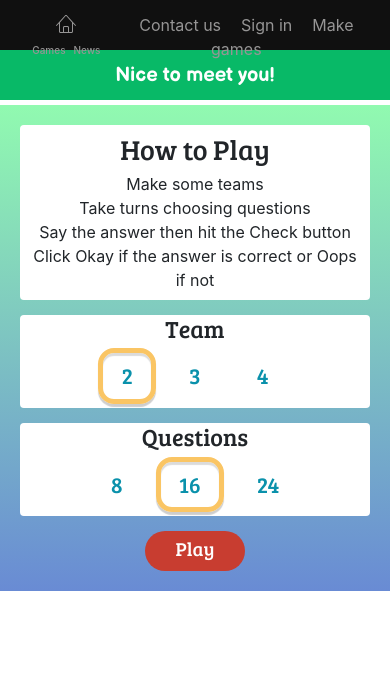
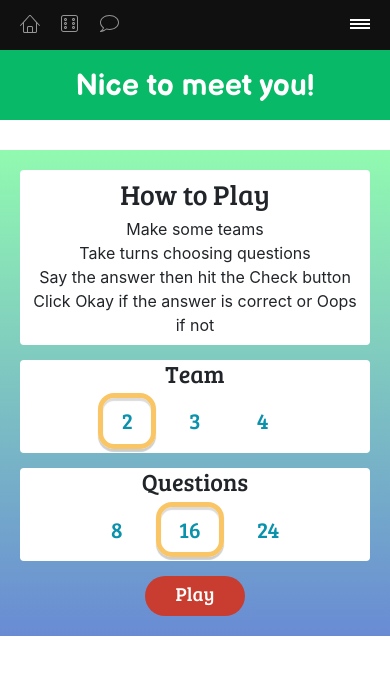
Before and after one commit to vlavirus/english-language-app, a React (Create React App) app: page / in a window 390 px wide. Shown: the top 674 px of the page. Built offline with nearby package versions, Linux system fonts and the light colour scheme.

Commit message:
add hamburger

```diff
--- a/public/index.html
+++ b/public/index.html
@@ -2,7 +2,6 @@
 <html lang="en">
   <head>
     <meta charset="utf-8" />
-    <!-- <link rel="icon" href="%PUBLIC_URL%/favicon.ico" /> -->
     <meta name="viewport" content="width=device-width, initial-scale=1" />
     <link rel="stylesheet" href="https://stackpath.bootstrapcdn.com/bootstrap/4.5.0/css/bootstrap.min.css">
 		<link rel="stylesheet" href="https://stackpath.bootstrapcdn.com/font-awesome/4.7.0/css/font-awesome.min.css">
@@ -10,7 +9,6 @@
     <link href="https://fonts.googleapis.com/css2?family=Bree+Serif&display=swap" rel="stylesheet">
     <link rel="stylesheet" href="https://cdnjs.cloudflare.com/ajax/libs/animate.css/4.0.0/animate.min.css"/>
     <link href="./style.css" rel="stylesheet">
-    <!-- <link rel="stylesheet" href="./bootstrap.min.css"> -->
     <title>React App</title>
   </head>
   <body>
--- a/src/components/box/box.scss
+++ b/src/components/box/box.scss
@@ -4,7 +4,7 @@ $c1: #829fb1;
 .box {
 	border-radius: 25px;
 	font-family: 'Balsamiq Sans', cursive;
-	font-size: 80px;
+	font-size: 9vmin;
 	line-height: 130px;
 	font-weight: 700;
 	text-align: center;
@@ -34,3 +34,11 @@ $c1: #829fb1;
 		z-index: 2;
 	}
 }
+
+
+@media(max-width: 576px) {
+	.box {
+		border: 2px solid;
+		border-radius: 10px;
+	}
+}
--- a/src/components/card-header/card-header.scss
+++ b/src/components/card-header/card-header.scss
@@ -4,28 +4,45 @@
 	display: flex;
 	background-color: rgb(8, 185, 103);
 	justify-content: space-around;
-    height: 120px;
+	height: 14vmin;
 	&-team {
+		position: relative;
+		top: 50%;
+		transform: translateY(-50%);
 		margin: 0 20px;
 		text-align: center;
+		height: fit-content;
 		&__name {
 			font-family: 'Balsamiq Sans', cursive;
-            font-size: 30px;
 			font-weight: 700;
+			font-size: 4vmin;
 			color: #fff;
 			padding: 0 10px;
 			&_active {
 				transition: .5s all;
-                font-size: 35px;
+				font-size: 5vmin;
 				background-color: rgb(211, 35, 35);
 			}
 		}
 		&__score {
 			font-family: 'Balsamiq Sans', cursive;
-            font-size: 40px;
+			font-size: 4.5vmin;
 			font-weight: 700;
 			color: #fff;
 		}
-
 	}
 }
+
+@media(max-width: 576px) {
+	.header {
+		height: 17vmin;
+		&-team {
+			&__name {
+				font-style: 4vmin;
+				&_active {
+					font-size: 5vmin;
+				}
+			}
+		}
+	}
+}
--- a/src/components/card-item/card-item.scss
+++ b/src/components/card-item/card-item.scss
@@ -1,10 +1,5 @@
-$w: 13em;
-$h: 19em;
-$f: $h/$w;
-$n: 7;
-$g: 1em;
-$c0: #fac691;
-$c1: #829fb1;
+$c0: #91fab0;
+$c1: #698bd4;
 
 @mixin hover {
 	&:hover {
@@ -27,7 +22,6 @@ $c1: #829fb1;
 	position: absolute;
 	top: 0;
 	width: 100%;
-	min-height: 360px;
 	margin: 0 auto;
 	text-align: center;
 	background: linear-gradient(var(--ang, 180deg), $c0, $c1);
@@ -76,7 +70,6 @@ $c1: #829fb1;
 		}
 	}
 	&-answer {
-		min-height: 100px;
 		margin: 0 40px;
 		box-shadow: 0 0 10px rgba(0,0,0,0.5);
 		border-radius: 10px;
@@ -91,9 +84,9 @@ $c1: #829fb1;
 	&-control {
 		display: flex;
 		width: 100%;
-		position: absolute;
 		bottom: 10px;
 		justify-content: center;
+		margin: 20px 0;
 	}
 	&-check, &-reject, &-correct{
 		bottom: 10px;
--- a/src/components/card-table/card-table.scss
+++ b/src/components/card-table/card-table.scss
@@ -3,8 +3,6 @@
     width: 100%;
     padding: 15px 20px;
     height: calc(100% - 120px);
-
-    // grid-template-columns: 1fr 1fr 1fr 1fr;
 }
 
 .card-table > div {
@@ -27,3 +25,9 @@
 .twenty_four {
     grid-template-columns: 1fr 1fr 1fr 1fr 1fr 1fr;;
 }
+
+@media(max-width: 576px) {
+    .card-table {
+        padding: 7px 10px;
+    }
+}
--- a/src/components/congrats/congrats.scss
+++ b/src/components/congrats/congrats.scss
@@ -12,7 +12,7 @@ $c1: #829fb1;
 	position: fixed;
 	width: 100%;
 	height: 100%;
-	top: 140px;
+	top: 14vmin;
 	background: linear-gradient(var(--ang, 180deg), $c0, $c1);
 	animation-duration: .3s;
 	z-index: 3;
@@ -22,7 +22,6 @@ $c1: #829fb1;
 .congrats {
 	display: block;
 	top: 0;
-	height: 450px;
 	margin: 0 auto;
 	text-align: center;
 	background-color: #fff;
@@ -33,11 +32,9 @@ $c1: #829fb1;
 	&__header {
 		position: relative;
 		background-color: rgb(8, 185, 103);
-		height: 50px;
 		border-top-left-radius: 10px;
 		border-top-right-radius: 10px;
-		padding: 10px;
-		margin-bottom: 15px;
+		padding: 20px;
 	}
 	&__value {
 		font-family: 'Balsamiq Sans', cursive;
@@ -47,16 +44,16 @@ $c1: #829fb1;
 		color: #fff;
 	}
 	&__image {
-		width: 498px;
-		height: 372px;
-		margin: 0 auto;
-		border-radius: 10px;
-		overflow: hidden;
-		background-color: red;
-		margin-bottom: 30px;
+		padding: 20px;
+
+		img {
+			height: 40vmin;
+			margin: 0 auto;
+			border-radius: 10px;
+		}
+
 	}
 	&__descr {
-		min-height: 100px;
 		margin: 0 40px;
 		box-shadow: 0 0 10px rgba(0,0,0,0.5);
 		border-radius: 10px;
@@ -70,13 +67,12 @@ $c1: #829fb1;
 		@include hover;
 	}
 	&__control {
-		margin: 20px auto;
+		margin: 30px auto;
 		text-align: center;
 	}
 	&__restart {
 		bottom: 10px;
 		width: 180px;
-		margin: 0 auto;
 		font-size: 20px;
 		line-height: 20px;
 		font-family: 'Balsamiq Sans', cursive;
@@ -93,3 +89,15 @@ $c1: #829fb1;
 		}
 	}
 }
+
+@media(max-width: 576px) {
+	.overlay {
+		top: 17vmin;
+	}
+
+	.congrats {
+		&__header {
+			padding: 12px 0 8px 0;
+		}
+	}
+}
--- a/src/components/default-box/default-box.scss
+++ b/src/components/default-box/default-box.scss
@@ -1,15 +1,7 @@
-$w: 13em;
-$h: 19em;
-$f: $h/$w;
-$n: 7;
-$g: 1em;
-$c0: #fac691;
-$c1: #829fb1;
-
 .default-box {
 	border-radius: 25px;
 	font-family: 'Balsamiq Sans', cursive;
-	font-size: 80px;
+	font-size: 9vmin;
 	line-height: 130px;
 	font-weight: 700;
 	text-align: center;
--- a/src/components/game-setting/game-setting.scss
+++ b/src/components/game-setting/game-setting.scss
@@ -86,7 +86,6 @@
 
 @media(max-width: 576px) {
 	.game-setting {
-		margin: 5px auto;
 		padding: 20px;
 		border-radius: 0;
 		&__header, &__subheader {
--- a/src/components/home-header/home-header.js
+++ b/src/components/home-header/home-header.js
@@ -3,18 +3,40 @@ import React from 'react';
 import './home-header.scss';
 
 const HomeHeader = () => {
+
+	function showHamburgerMenu() {
+		const menu = document.querySelector('.items-container'),
+		menuItem = document.querySelectorAll('.items-container__item'),
+		hamburger = document.querySelector('.hamburger');
+		hamburger.classList.toggle('hamburger_active');
+	}
+
 	return (
 		<header className="header-home">
 			<nav className="navigation">
 				<div className="navigation-icons">
 					<a href="#/" className="navigation-icons__icon"><span className="navigation-icons__icon-home"></span></a>
-                    <a href="#/" className="navigation-icons__icon">Games</a>
-                    <a href="#/" className="navigation-icons__icon">News</a>
+					<a href="#/" className="navigation-icons__icon">
+						<span className="navigation-icons__icon-games"></span>
+						<span className="navigation-icons__icon-text">Games</span>
+					</a>
+					<a href="#/" className="navigation-icons__icon">
+						<span className="navigation-icons__icon-news"></span>
+						<span className="navigation-icons__icon-text">News</span>
+					</a>
 				</div>
 				<div className="navigation-functions">
-                    <a href="#/" className="navigation-functions__button">Contact us</a>
+					<a href="#/" c="navigation-functions__button">Contact us</a>
 					<a href="#/" className="navigation-functions__button">Sign in</a>
 					<a href="#/" className="navigation-functions__button">Make games</a>
+				</div>
+				<div className="hamburger"
+					onClick={showHamburgerMenu}>
+					<div className="hamburger__menu">
+						<span></span>
+						<span></span>
+						<span></span>
+					</div>
 				</div>
 			</nav>
 			<h1 className="header-home__greeting">Nice to meet you!</h1>
--- a/src/components/home-header/home-header.scss
+++ b/src/components/home-header/home-header.scss
@@ -11,7 +11,6 @@
 		color: #fff;
 		top: 35%;
 		transform: translateY(-50%);
-        // margin-top: 20px;
 	}
 }
 
@@ -20,18 +19,15 @@
 	background-color: #101010;
 	display: flex;
 	justify-content: space-between;
-    padding: 10px 20px;
+	padding: 10px 10px;
 	&-icons {
 		&__icon {
-            margin: 0 4px;
-            font-size: 10px;
+			margin: 0 10px;
 			font-weight: 500;
 			width: 30px;
 			height: 30px;
 			color: #969595;
 			text-decoration: none;
-
-            // line-height: 17px;
 			&:hover {
 				color: #ffffff;
 				text-decoration: none;
@@ -47,6 +43,24 @@
 				&:hover {
 					background-image: url('./lnr-home-hover.svg');
 				}
+			}
+			&-games {
+				display: none;
+				position: relative;
+				top: 3px;
+				width: 20px;
+				height: 20px;
+				background-size: cover;
+				background-image: url('./games.svg');
+			}
+			&-news {
+				display: none;
+				position: relative;
+				top: 3px;
+				width: 20px;
+				height: 20px;
+				background-size: cover;
+				background-image: url('./news.svg');
 			}
 		}
 	}
@@ -66,13 +80,71 @@
 	}
 }
 
+.hamburger {
+	display: none;
+}
+
 @media(max-width: 576px) {
 	.header-home {
-        height: 100px;
+		height: 120px;
 		&__greeting {
-            font-size: 20px;
-            top: 25%;
+			font-size: 30px;
+			top: 30%;
 		}
 	}
 
+	.navigation {
+		&-icons {
+			&__icon {
+				&-news {
+					display: inline-block;
 				}
+				&-games {
+					display: inline-block;
+				}
+				&-text {
+					display: none;
+				}
+			}
+		}
+		&-functions {
+			display: none;
+		}
+	}
+
+	.hamburger {
+		display: block;
+		position: relative;
+		z-index: 2;
+		&__menu {
+			position: absolute;
+			right: 10px;
+			top: 50%;
+			transform: translateY(-50%);
+			width: 20px;
+			cursor: pointer;
+			span {
+				display: block;
+				height: 2px;
+				width: 100%;
+				background-color: #fff;
+				margin-bottom: 2px;
+				transition: 0.8s all;
+			}
+		}
+		&_active {
+			span {
+				margin-bottom: -2px;
+				&:nth-child(1) {
+					transform: rotate(-45deg);
+				}
+				&:nth-child(2){
+					display: none;
+				}
+				&:nth-child(3){
+					transform: rotate(45deg);
+				}
+			}
+		}
+	}
+}
```
Also changed, not shown: src/components/home-header/games.svg (added), src/components/home-header/news.svg (added). Lines whose indentation alone changed are shown as unchanged.
